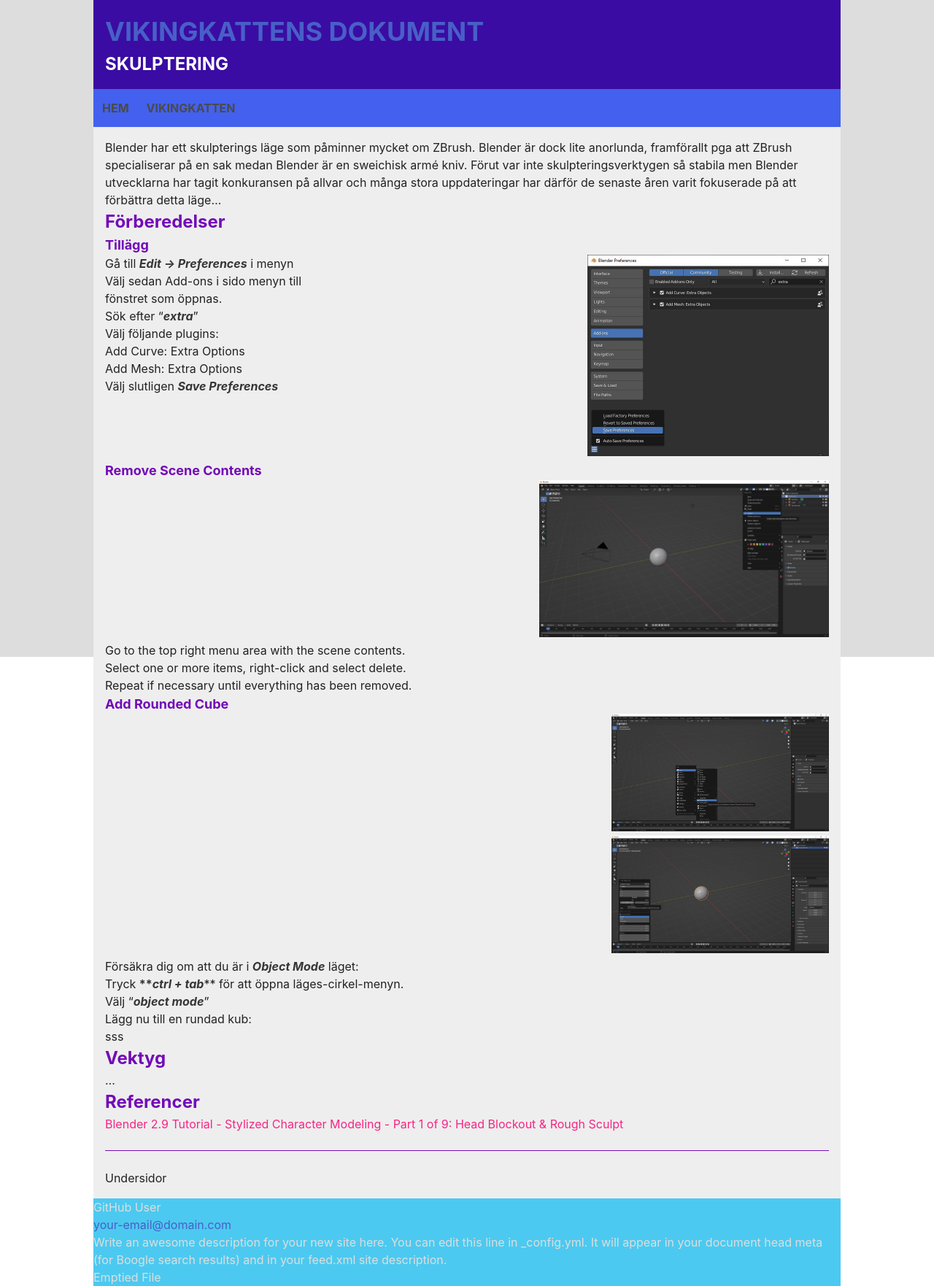
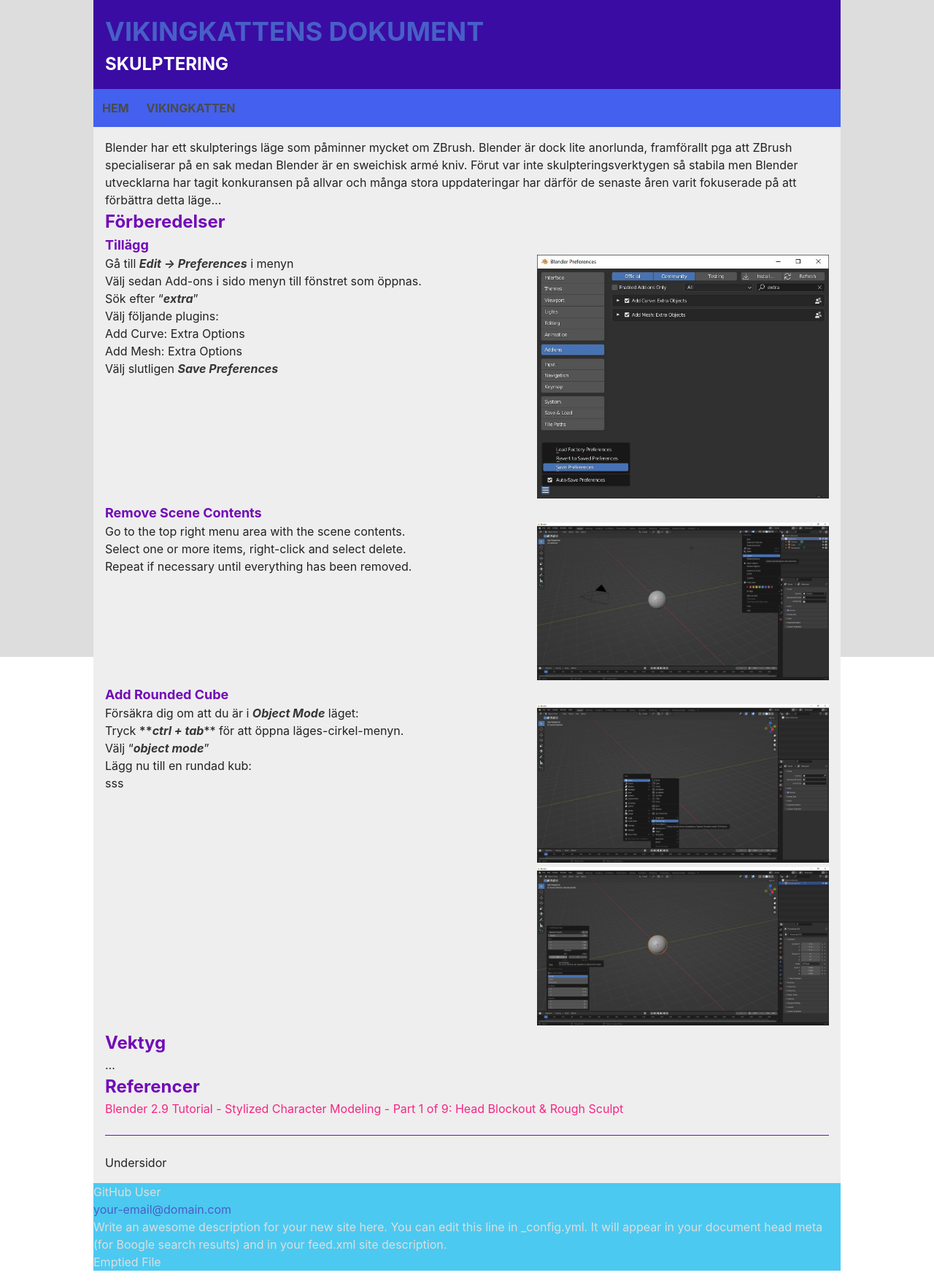
Before and after one commit to viking-cat/dokument, a Jekyll site: the page built from _pages/grafik/blender/skulptering.md, in a window 1280 px wide. Shown: the whole page at 73% size. Built offline with Jekyll 4.4.1, drawn with Linux system fonts in a browser that asks for light colours; after the commit the page ends 1741 px from its top, so only the background shows below that.

Commit message:
Update skulptering.md

```diff
--- a/_pages/grafik/blender/skulptering.md
+++ b/_pages/grafik/blender/skulptering.md
@@ -10,8 +10,8 @@
 
 ## Tillägg
 
-<span style="float:right; text-align:right; display:inline-block;">
-  <img src="/dokument/assets/blender-sculpting-preferences-add_ons.JPG" alt="Preference Window" width="50%">
+<span style="float:right; text-align:right; display:inline-block; width:400px;">
+  <img src="/dokument/assets/blender-sculpting-preferences-add_ons.JPG" alt="Preference Window">
 </span>
 
 * Gå till ***Edit -> Preferences*** i menyn
@@ -26,8 +26,8 @@
 
 ## Remove Scene Contents
 
-<span style="float:right; text-align:right;">
-  <img src="/dokument/assets/blender-sculpting-delete_sceen_contents.JPG" alt="Preference Window" width="40%">
+<span style="float:right; text-align:right;width:400px;">
+  <img src="/dokument/assets/blender-sculpting-delete_sceen_contents.JPG" alt="Preference Window">
 </span>
 
 * Go to the top right menu area with the scene contents.
@@ -38,9 +38,9 @@
 
 ## Add Rounded Cube
 
-<span style="float:right; text-align:right; display:inline-block;">
-  <img src="/dokument/assets/blender-sculpting-add_rounded_cube.JPG" alt="Preference Window" width="30%"><br/>
-  <img src="/dokument/assets/blender-sculpting-add_rounded_cube-options.JPG" alt="Preference Window" width="30%">
+<span style="float:right; text-align:right; display:inline-block; width:400px;">
+  <img src="/dokument/assets/blender-sculpting-add_rounded_cube.JPG" alt="Preference Window"><br/>
+  <img src="/dokument/assets/blender-sculpting-add_rounded_cube-options.JPG" alt="Preference Window">
 </span>
 
 Försäkra dig om att du är i ***Object Mode*** läget:
```
